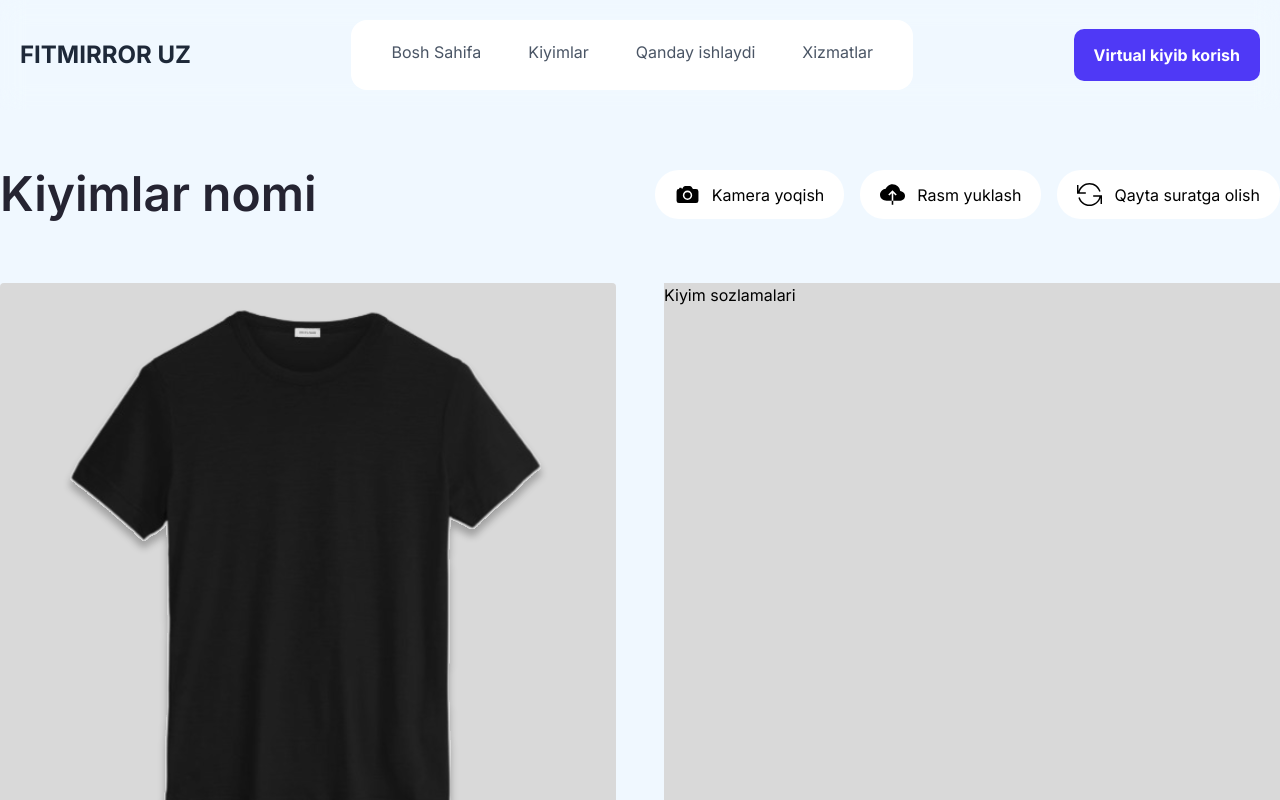
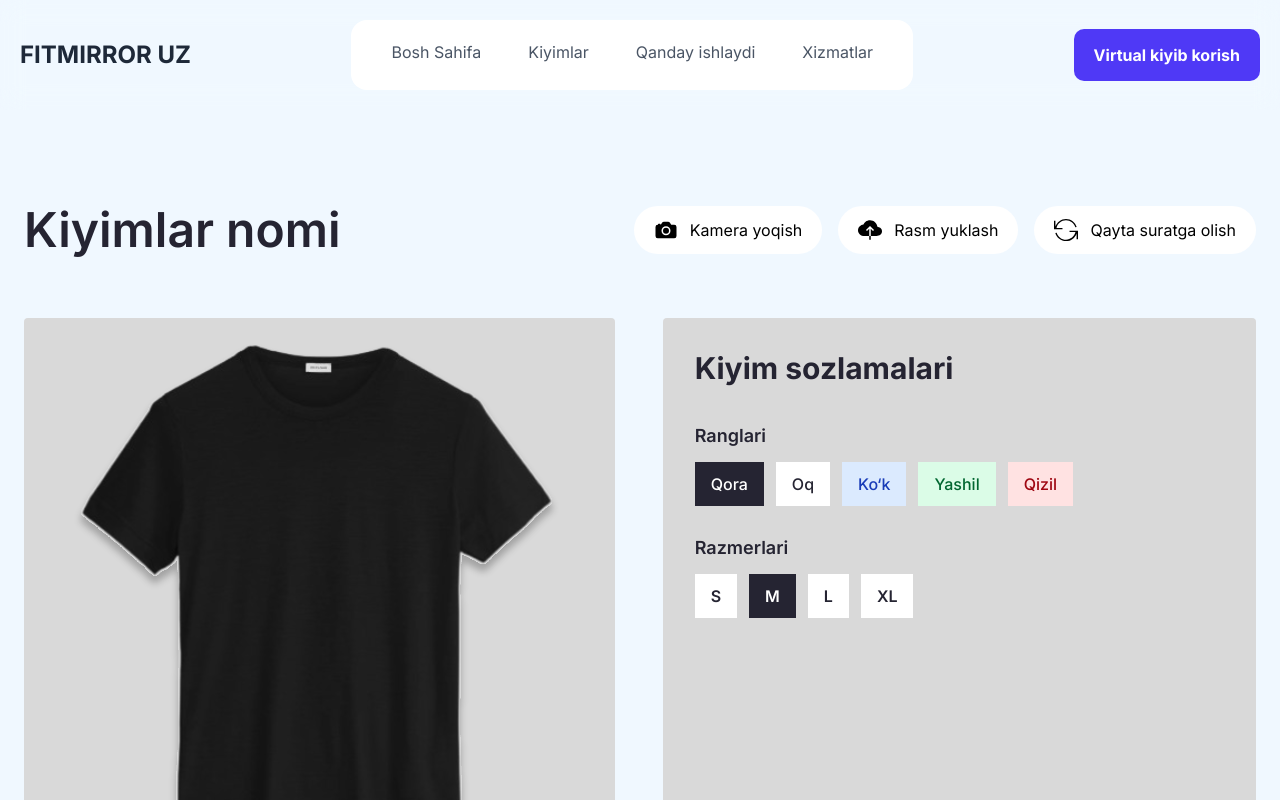
Before and after one commit to codeby-umar/FITMIRROR.UZ, a React (Vite) app: page /clothesid in a window 1280 px wide. Shown: the top 800 px of the page. Built offline with nearby package versions, Linux system fonts and the light colour scheme.

Commit message:
response

```diff
--- a/src/pages/ClothesId.jsx
+++ b/src/pages/ClothesId.jsx
@@ -4,48 +4,109 @@ import { IoCamera } from "react-icons/io5";
 import { TfiReload } from "react-icons/tfi";
 import { IoCloudUploadSharp } from "react-icons/io5";
 
-
-
 function ClothesId() {
   return (
-    <section className="container px-7 md:px-0 py-25 md:py-15">
-      <div className="mb-10 md:mb-16 flex flex-col gap-5  lg:flex-row lg:items-start lg:justify-between">
+    <section className="container mx-auto px-4 sm:px-6 py-16 md:py-20 lg:py-24">
+      <div className="mb-10 md:mb-16 flex flex-col gap-5 lg:flex-row lg:items-start lg:justify-between">
         <h2 className="text-2xl sm:text-3xl md:text-4xl lg:text-5xl font-semibold text-[#252432]">
           Kiyimlar nomi
         </h2>
 
-        <div className="flex flex-wrap sm:flex-row items-start sm:items-center gap-4">
-          <Link to={'/chooseclothes'} className="flex cursor-pointer rounded-3xl items-center gap-3 bg-white px-5 py-3">
-            <IoCamera size={'25px'} /> Kamera yoqish
+        <div className="flex flex-wrap items-start sm:items-center gap-3 sm:gap-4">
+          <Link
+            to={"/chooseclothes"}
+            className="flex cursor-pointer rounded-3xl items-center gap-3 bg-white px-2.5 py-2.5 md:px-5 md:py-3"
+          >
+            <IoCamera className="text-xl md:text-2xl" /> Kamera yoqish
           </Link>
-          <Link className="flex cursor-pointer rounded-3xl items-center gap-3 bg-white px-5 py-3">
-            <IoCloudUploadSharp size={'25px'} />  Rasm yuklash
+
+          <Link className="flex cursor-pointer rounded-3xl items-center gap-3 bg-white px-2.5 py-2.5 md:px-5 md:py-3">
+            <IoCloudUploadSharp className="text-xl md:text-2xl" /> Rasm yuklash
           </Link>
-          <Link className="flex cursor-pointer rounded-3xl items-center gap-3 bg-white px-5 py-3">
-            <TfiReload size={'25px'} />  Qayta suratga olish
+
+          <Link className="flex cursor-pointer rounded-3xl items-center gap-3 bg-white px-2.5 py-2.5 md:px-5 md:py-3">
+            <TfiReload className="text-xl md:text-2xl" /> Qayta suratga olish
           </Link>
         </div>
       </div>
-      <div className="h-150 mb-9 flex justify-center gap-12 ">
-        <div className=" rounded-sm w-1/2 h-full flex items-center justify-center  bg-[#D9D9D9]">
-          <img className="h-full" src={imgs} alt="Logo id" />
+
+      <div className="mb-9 flex flex-col lg:flex-row justify-center gap-6 lg:gap-12">
+        <div className="rounded-sm w-full lg:w-1/2 min-h-75 sm:min-h-10 md:min-h-100 lg:h-150 flex items-center justify-center bg-[#D9D9D9] overflow-hidden">
+          <img
+            className="w-full h-full object-contain"
+            src={imgs}
+            alt="Logo id"
+          />
         </div>
-        <div className="h-full bg-[#D9D9D9] w-1/2">
-          <h1>Kiyim sozlamalari</h1>
+
+        <div className="w-full bg-[#D9D9D9] rounded-sm lg:w-1/2 min-h-75 sm:min-h-100 md:min-h-125 lg:h-150 p-5 sm:p-6 md:p-8">
+          <div className="mb-9">
+            <h1 className="sm:text-3xl font-bold text-[#252432]">
+              Kiyim sozlamalari
+            </h1>
+          </div>
+
+          <div className="flex flex-col gap-7">
+            <div>
+              <h3 className="text-base sm:text-lg font-semibold text-[#252432] mb-3">
+                Ranglari
+              </h3>
+              <div className="flex flex-wrap gap-3">
+                <div className=" bg-[#252432] text-white px-4 py-2.5 text-sm sm:text-base font-medium">
+                  Qora
+                </div>
+                <div className=" bg-white px-4 py-2.5 text-sm sm:text-base text-[#252432] font-medium  border-gray-200">
+                  Oq
+                </div>
+                <div className=" bg-blue-100 px-4 py-2.5 text-sm sm:text-base text-blue-800 font-medium  border-blue-200">
+                  Ko‘k
+                </div>
+                <div className=" bg-green-100 px-4 py-2.5 text-sm sm:text-base text-green-800 font-medium  border-green-200">
+                  Yashil
+                </div>
+                <div className=" bg-red-100 px-4 py-2.5 text-sm sm:text-base text-red-800 font-medium border-red-200">
+                  Qizil
+                </div>
+              </div>
+            </div>
+
+            <div>
+              <h3 className="text-base sm:text-lg font-semibold text-[#252432] mb-3">
+                Razmerlari
+              </h3>
+              <div className="flex flex-wrap gap-3">
+                <div className=" text-center bg-white px-4 py-2.5 text-sm sm:text-base font-semibold text-[#252432]">
+                  S
+                </div>
+                <div className=" text-center bg-[#252432] px-4 py-2.5 text-sm sm:text-base font-semibold text-white">
+                  M
+                </div>
+                <div className=" text-center bg-white px-4 py-2.5 text-sm sm:text-base font-semibold text-[#252432]">
+                  L
+                </div>
+                <div className="text-center bg-white px-4 py-2.5 text-sm sm:text-base font-semibold text-[#252432]">
+                  XL
+                </div>
+              </div>
+            </div>
+          </div>
         </div>
       </div>
+
       <div>
-        <h1 className="text-4xl font-bold py-4 text-[#252432]">Kiyim haqida malumot</h1>
-        <p className="text-[#8987A1] w-1/2 text-lg">
-          Lorem Ipsum is simply dummy text of the printing and typesetting
+        <h1 className="text-2xl sm:text-3xl md:text-4xl font-bold py-4 text-[#252432]">
+          Kiyim haqida malumot
+        </h1>
+
+        <p className="text-[#8987A1] w-full lg:w-1/2 text-base sm:text-lg leading-7">
+          Lorem Ipsum is simply dummy text of the printing and typesetting
           industry. Lorem Ipsum has been the industry's standard dummy text ever
           since the 1500s, when an unknown printer took a galley of type and
           scrambled it to make a type specimen book. It has
         </p>
       </div>
-      <div>
 
-      </div>
+      <div></div>
     </section>
   );
 }
```
